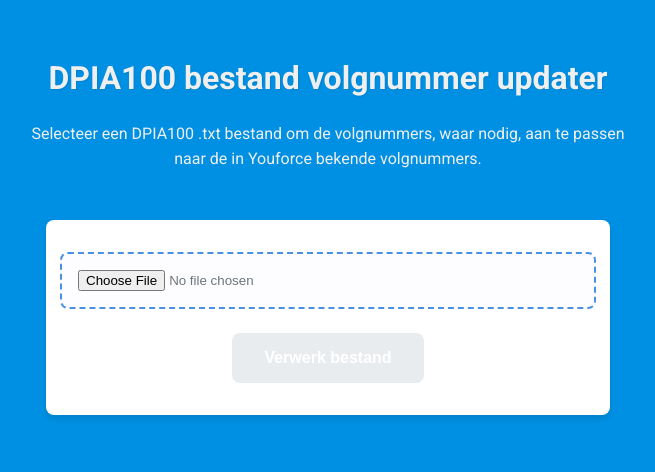
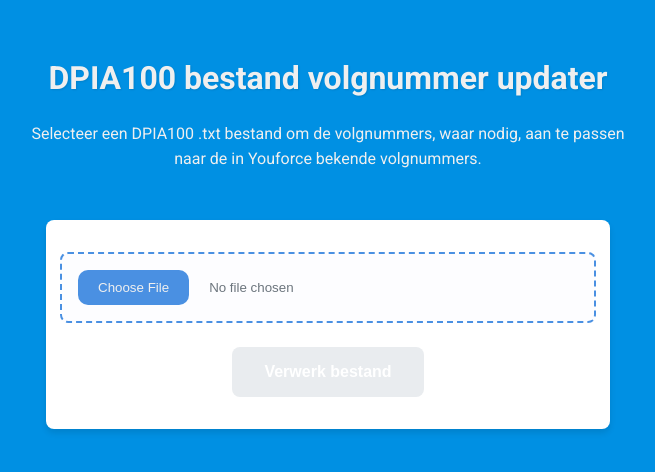
Before and after one commit to mvdluit/dzb, an Angular app: page / in a window 1280 px wide. Shown: the top 472 px of the page, without its empty margins (312-967 px from the left). Built offline with nearby package versions, Linux system fonts and the light colour scheme.

Commit message:
sstyle upload button

```diff
--- a/src/app/file-updater/file-updater.css
+++ b/src/app/file-updater/file-updater.css
@@ -51,6 +51,23 @@ input[type='file'] {
 input[type='file']:hover {
   background-color: #f1f5fe;
   border-color: #3a75c4;
+}
+
+input[type='file']::file-selector-button {
+  margin-right: 20px;
+  border: none;
+  background: var(--primary-color);
+  padding: 10px 20px;
+  border-radius: 10px;
+  color: var(--text-color);
+  cursor: pointer;
+  transition: background 0.2s ease-in-out;
+}
+
+input[type='file']::file-selector-button:hover {
+  background-color: #3a75c4;
+  transform: translateY(-1px);
+  box-shadow: 0 6px 10px rgba(0, 0, 0, 0.15);
 }
 
 button {
```
